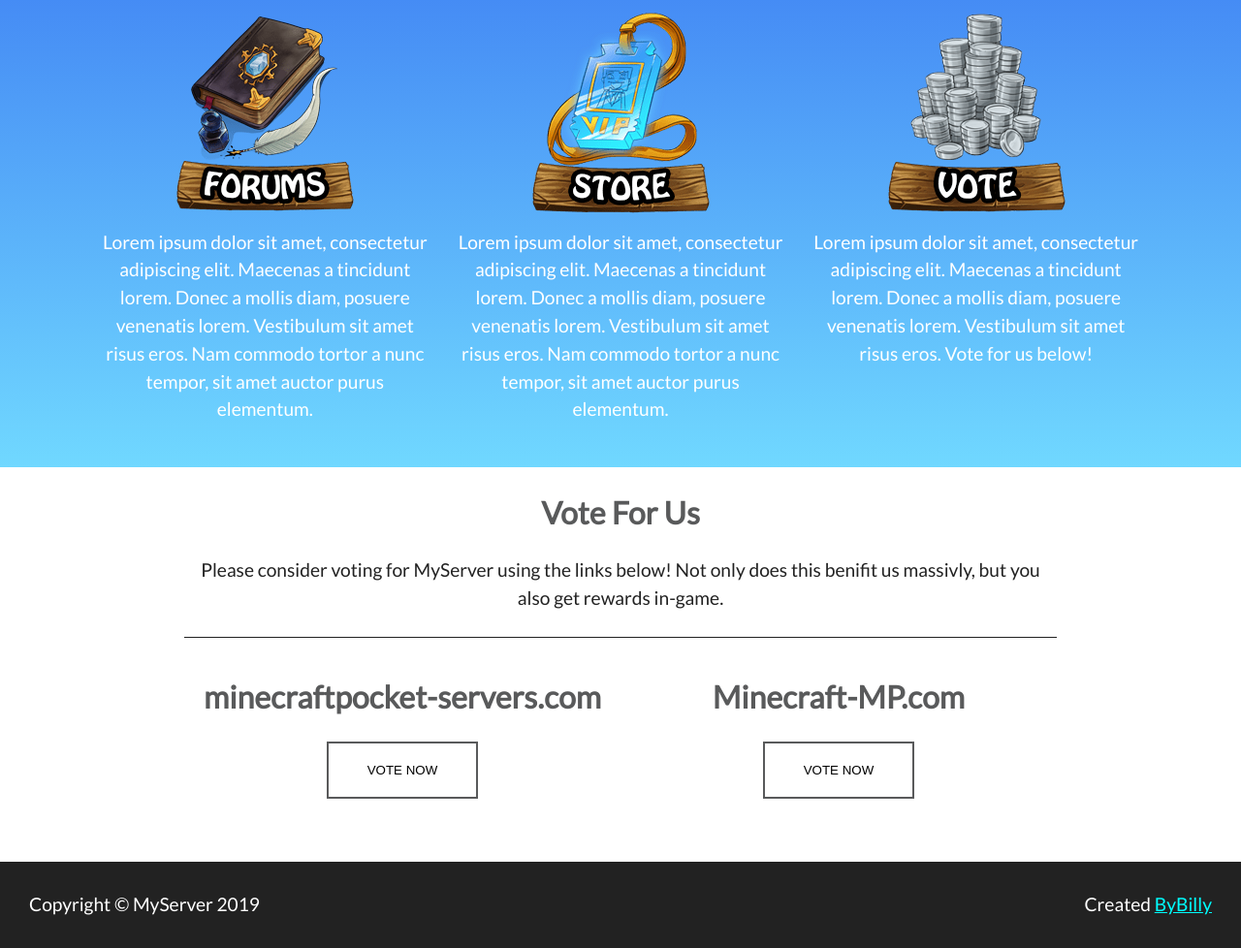
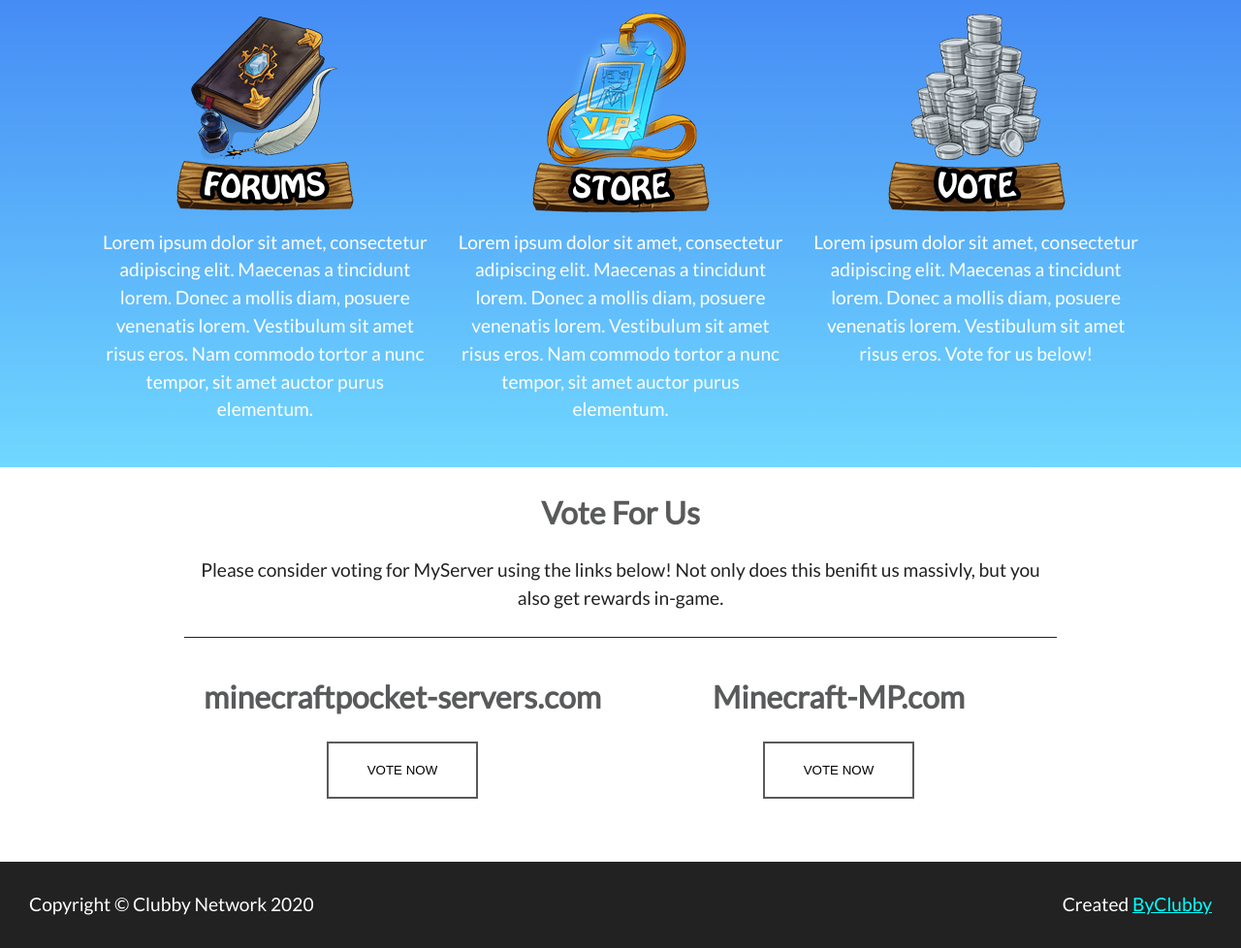
Before and after one commit to ClubbyNetwork/aboutuss7, a plain HTML site: page index.html in a window 1280 px wide. Shown: the part 1191-2169 px from the top of the page at 97% size. Drawn offline with nearby package versions, Linux system fonts and the light colour scheme.

Commit message:
Update index.html

```diff
--- a/index.html
+++ b/index.html
@@ -79,9 +79,9 @@
 		</div>
 
 		<footer>
-			<p>Copyright &copy; MyServer 2019</p>
+			<p>Copyright &copy; Clubby Network 2020</p>
 			<!-- Remove this part below if you want! -->
-			<p style="padding-right: 30px;">Created <a href="https://bybilly.uk/" target="_blank">ByBilly</a></p>
+			<p style="padding-right: 30px;">Created <a href="https://clubby.my.id/" target="_blank">ByClubby</a></p>
 		</footer>
 
 	</div>
```
